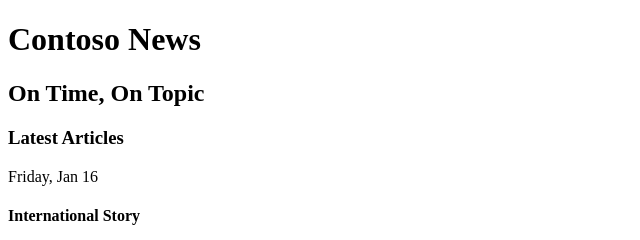
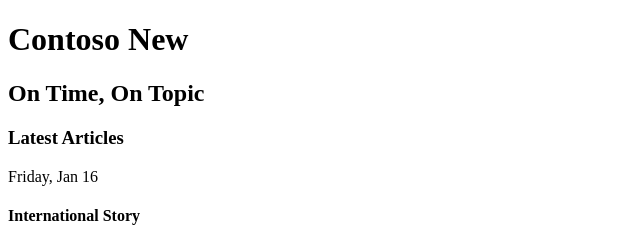
Before and after one commit to puchk/Deploying-Static-Websites-Practice, a plain HTML site: page index.html in a window 1280 px wide. Shown: the top 240 px of the page, 0-640 px from the left. Drawn offline with Linux system fonts and the light colour scheme.

Commit message:
Changed index

```diff
--- a/index.html
+++ b/index.html
@@ -5,7 +5,7 @@
     </head>
     <body>
         <header>
-            <h1>Contoso News</h1>
+            <h1>Contoso New</h1>
             <h2>On Time, On Topic</h2>
         </header>
         <main>
```
